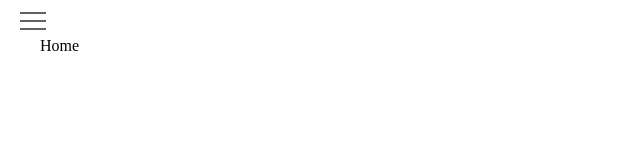
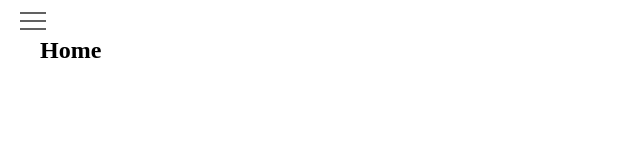
Before and after one commit to Mike-Taiki/bamboo-challenge, a Vue app: page /home in a window 1280 px wide. Shown: the top 160 px of the page, without its empty margins (0-640 px from the left). Built offline with nearby package versions, Linux system fonts and the light colour scheme.

Commit message:
add style at home title

```diff
--- a/src/modules/home/HomeView.vue
+++ b/src/modules/home/HomeView.vue
@@ -1,3 +1,9 @@
 <template>
-  <h1>Home</h1>
+  <h1 class="title">Home</h1>
 </template>
+<style>
+.title {
+  font-size: var(--lg);
+  font-weight: bolder;
+}
+</style>
```
